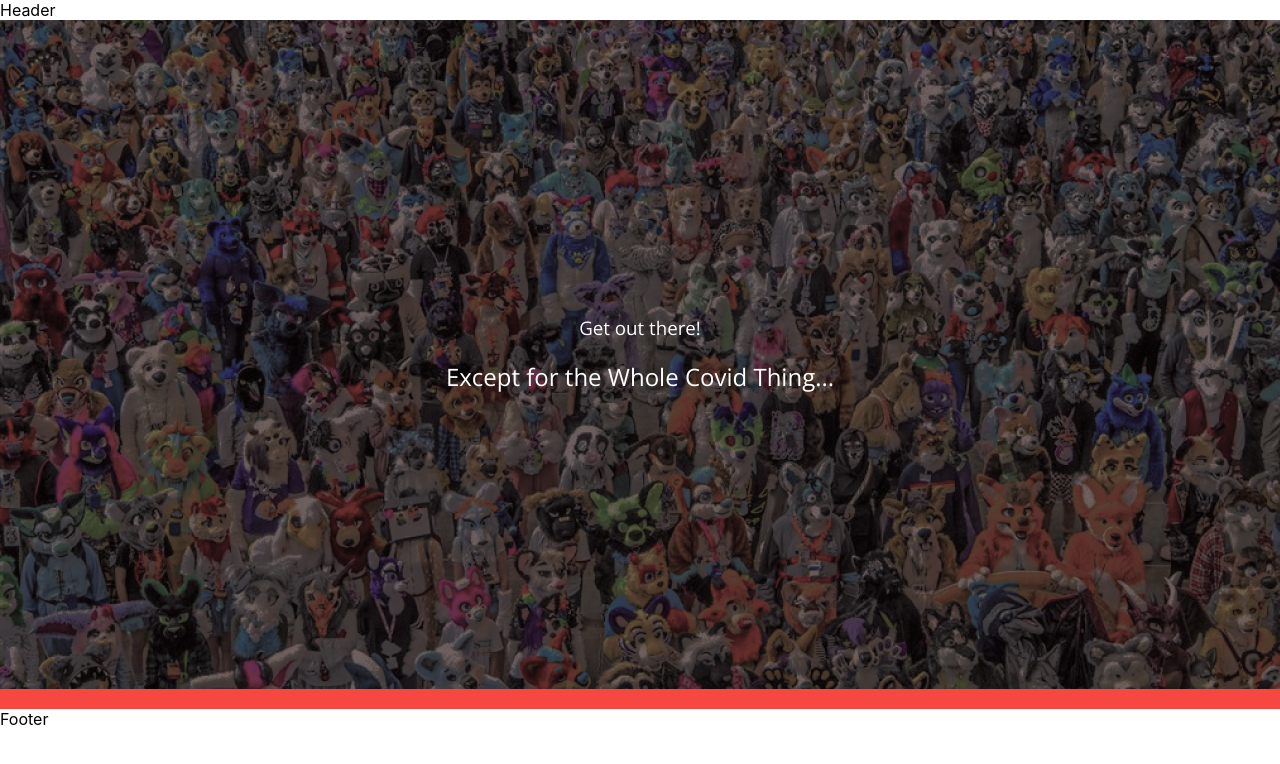
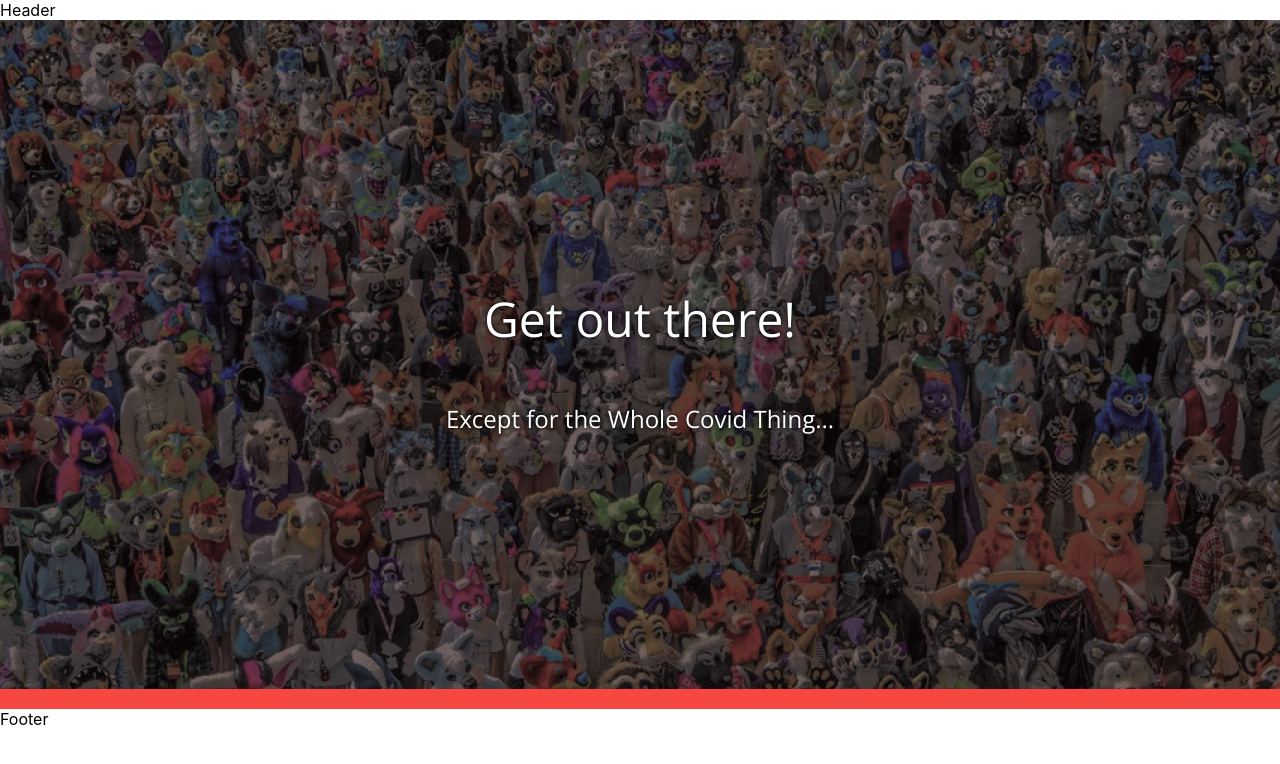
Before and after one commit to lebull/GeoFurZone, a React (Create React App) app: page / in a window 1280 px wide. Shown: the top 764 px of the page. Built offline with nearby package versions, Linux system fonts and the light colour scheme.

Commit message:
Hero tweaks

```diff
--- a/src/components/ui/hero.scss
+++ b/src/components/ui/hero.scss
@@ -11,9 +11,16 @@
 .hero-content {
     h1, h2, h3, h4{
         text-align: center;
+        line-height: 52px;
         font-family: $font-primary;
         font-weight: 300;
         color: #FFFFFF;
-        text-shadow: drop-shadow(0px 0px 2px #000000);
+        text-shadow: 0px 0px 4px #000000;
+    }
+    h1{
+        font-size: 48px;
+    }
+    h2{
+        font-size: 24px;
     }
 }
--- a/src/components/ui/section.js
+++ b/src/components/ui/section.js
@@ -9,5 +9,11 @@ export const Section = ({children, top}) => {
         addClasses.push('top');
     }
 
-    return <section className={`section ${addClasses.join()}`}>{children}</section>
+    return(
+        <section className={`section ${addClasses.join()}`}>
+            <div className="section-wrapper">
+                {children}
+            </div>
+        </section>
+    );
 }
--- a/src/components/ui/section.scss
+++ b/src/components/ui/section.scss
@@ -1,6 +1,15 @@
 @import "../../theme.scss";
 
 .section{
+
+    display: flex;
+    justify-content: center;
+
+    &-wrapper{
+        width: 100%;
+        max-width: 1400px;
+    }
+
     &.top{
         border-bottom: solid 20px $secondary;
     }
```
